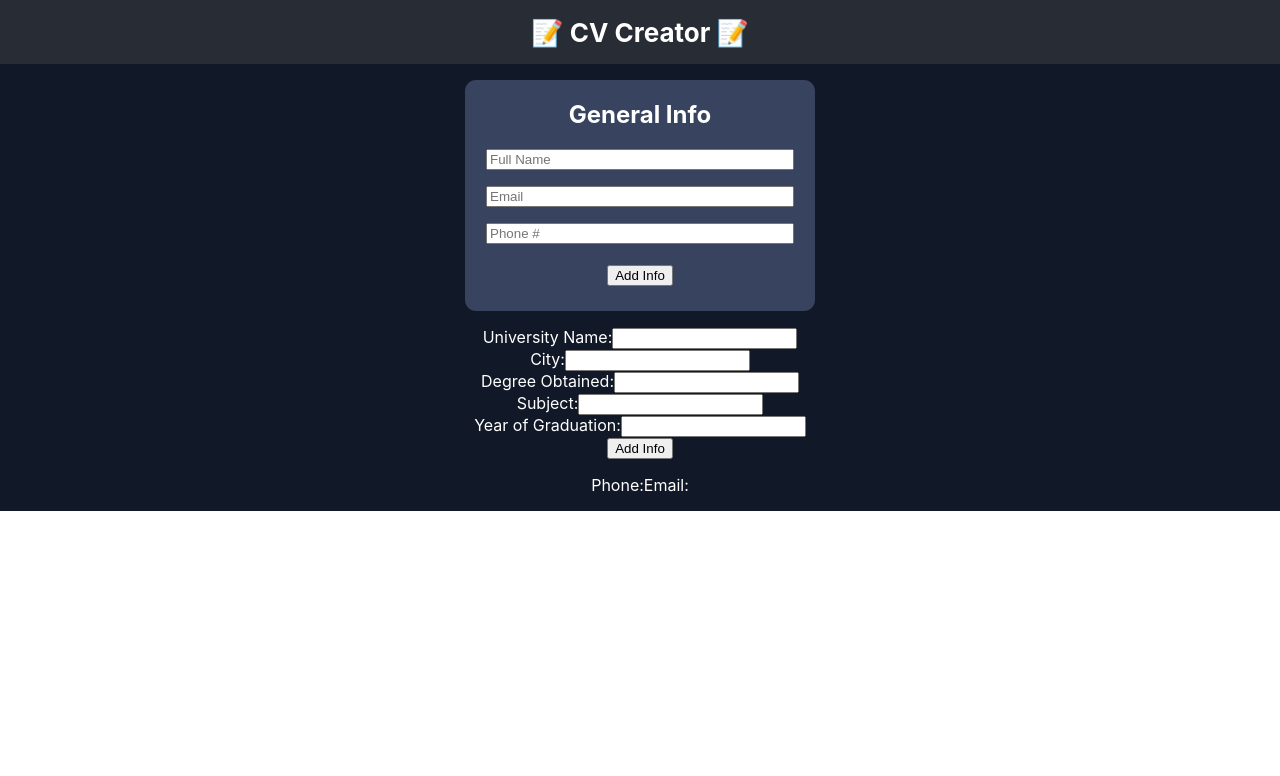
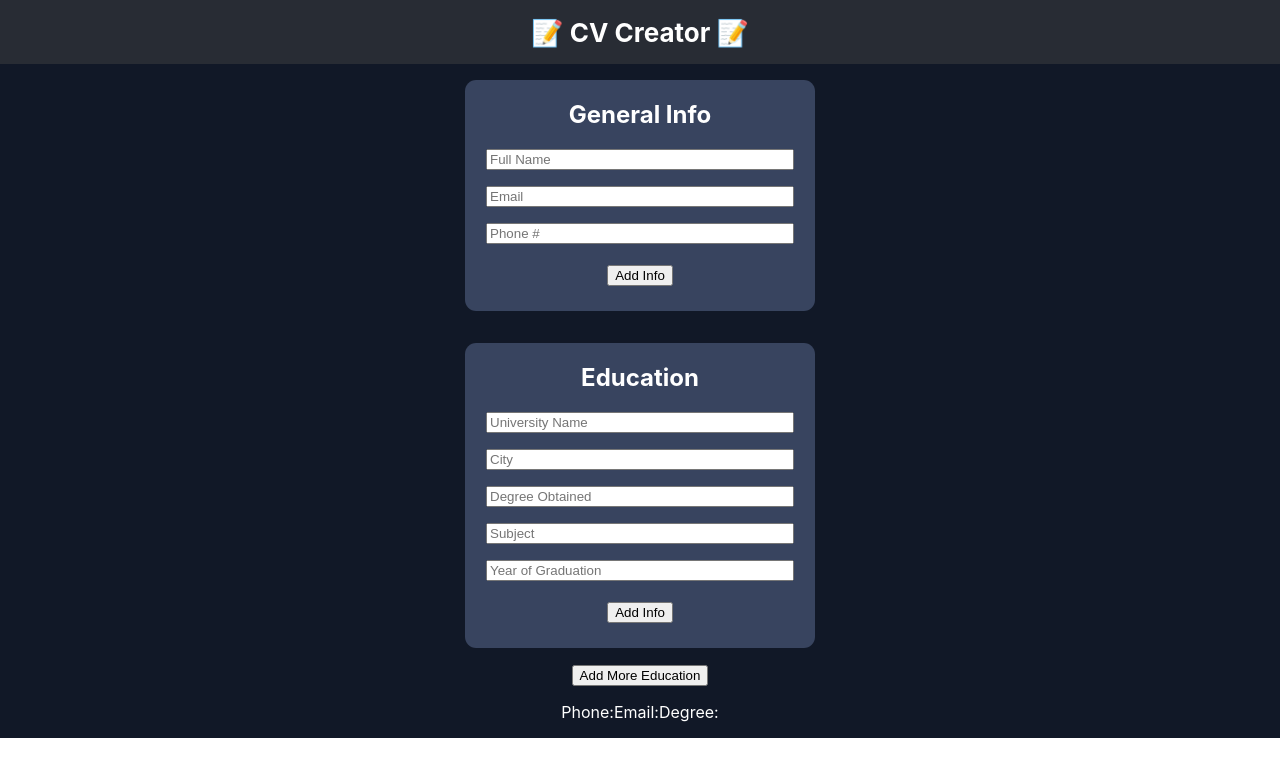
Before and after one commit to mikegecko/cv-creator, a React (Create React App) app: page / in a window 1280 px wide. Shown: the top 776 px of the page. Built offline with nearby package versions, Linux system fonts and the light colour scheme.

Commit message:
Add ability to dynamically add multiple educations

```diff
--- a/src/components/Display.js
+++ b/src/components/Display.js
@@ -10,6 +10,7 @@ class Display extends Component{
                 <h2>{this.props.data.geninfo.name}</h2>
                 <p>Phone:{this.props.data.geninfo.phone}</p>
                 <p>Email:{this.props.data.geninfo.email}</p>
+                <p>Degree:{this.props.data.education[0].degree}</p>
             </div>
         );
     }
--- a/src/components/Edu.js
+++ b/src/components/Edu.js
@@ -6,32 +6,28 @@ class Edu extends Component {
   }
   render() {
     return (
-      <div className="App-text">
+      <div className="App-text App-edu">
+        <div className="wrapper">
+            <h2>Education</h2>
+                <div className="container">
                     {this.props.data.education.map((el,index) => {
                         return(
                             /* Key property must go in top level node */
                             <form  key={index} className="info" onSubmit={event => this.props.eduSubmit(index,event)}>
-                    <div><label htmlFor="uname">University Name:</label>
-                    <input type="text" id="uname" name="unamein"></input>
-                    <br />
-                    <label htmlFor="ucity">City:</label>
-                    <input type="text" id="ucity" name="ucityin"></input>
-                    <br />
-                    <label htmlFor="degree">Degree Obtained:</label>
-                    <input type="text" id="degree" name="degreein"></input>
-                    <br />
-                    <label htmlFor="subject">Subject:</label>
-                    <input type="text" id="subject" name="subjectin"></input>
-                    <br />
-                    <label htmlFor="degreeyear">Year of Graduation:</label>
-                    <input type="num" id="degreeyear" name="uyearin"></input>
-                    <br />
-                    <button type="submit">Add Info</button>
+                                <div className="form">
+                                    <input type="text" id="uname" name="unamein" placeholder="University Name"></input>
+                                    <input type="text" id="ucity" name="ucityin" placeholder="City"></input>
+                                    <input type="text" id="degree" name="degreein" placeholder="Degree Obtained"></input>
+                                    <input type="text" id="subject" name="subjectin" placeholder="Subject"></input>
+                                    <input type="num" id="degreeyear" name="uyearin" placeholder="Year of Graduation"></input>
+                                    <button className="submit-btn" type="submit">Add Info</button>
                                 </div>
                             </form>
                         )
                     })}
                 </div>
+        </div>
+      </div>
     );
   }
 }
--- a/src/components/MainWrapper.js
+++ b/src/components/MainWrapper.js
@@ -9,6 +9,7 @@ class MainWrapper extends Component {
         super(props);
         this.infoSubmit = this.infoSubmit.bind(this);
         this.eduSubmit = this.eduSubmit.bind(this);
+        this.addEdu = this.addEdu.bind(this);
         //TODO: figure out how to structure state
         //      so that new properties can be added to it dynamically
         // [{info},{education0},{eduaction1},{experience0},{experience1}...]
@@ -38,11 +39,20 @@ class MainWrapper extends Component {
             )
         }))
     }
+    addEdu(){
+        let newEdu = {uname: "", city: "", degree: "", field: "", gradyr: ""};
+        this.setState(prevState => ({
+            education: [...prevState.education, newEdu]
+        }));
+    }
     render(){
         return(
             <div>
                 <Info infoSubmit={this.infoSubmit}/>
+                <div>
                 <Edu data={this.state} eduSubmit={this.eduSubmit} />
+                    <button onClick={this.addEdu}>Add More Education</button>
+                </div>
                 <Display data={this.state}/>
             </div>
         );
```
Lines whose indentation alone changed are shown as unchanged.
